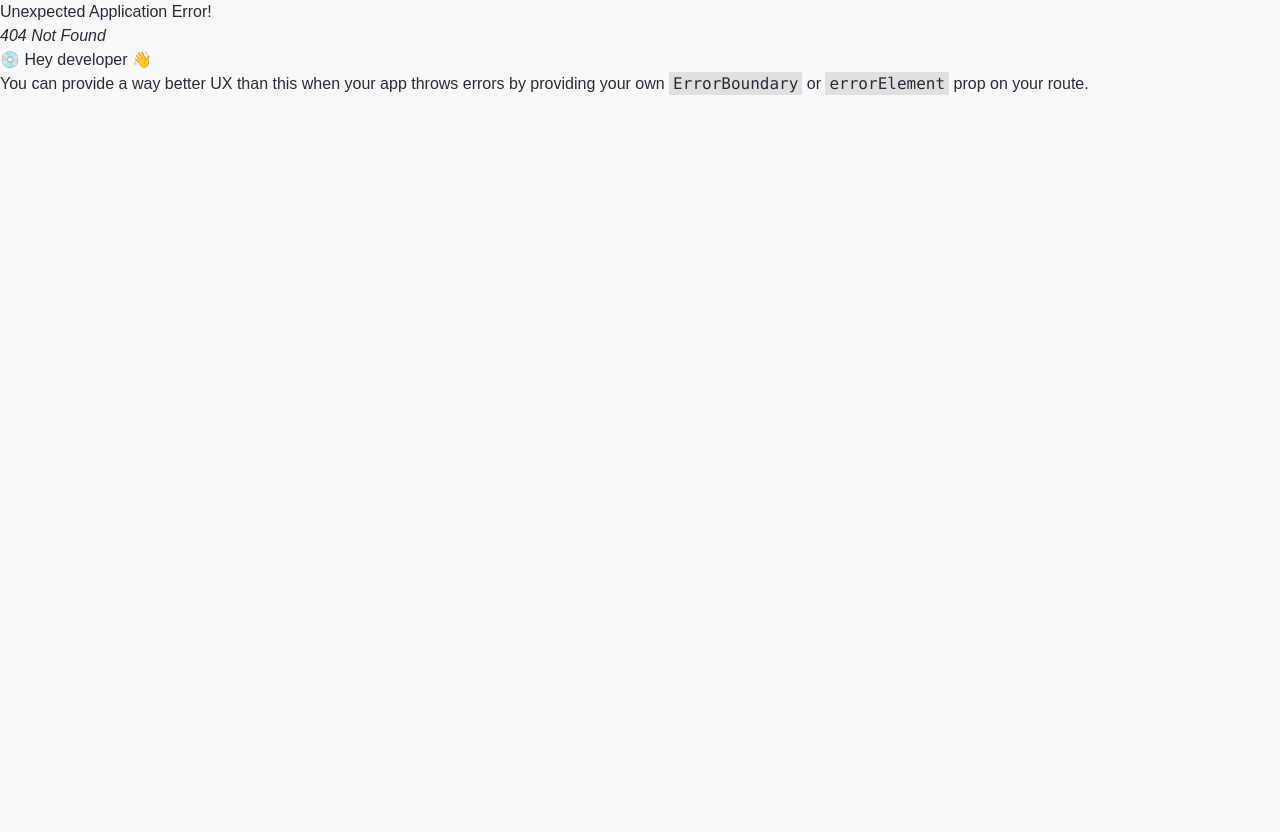
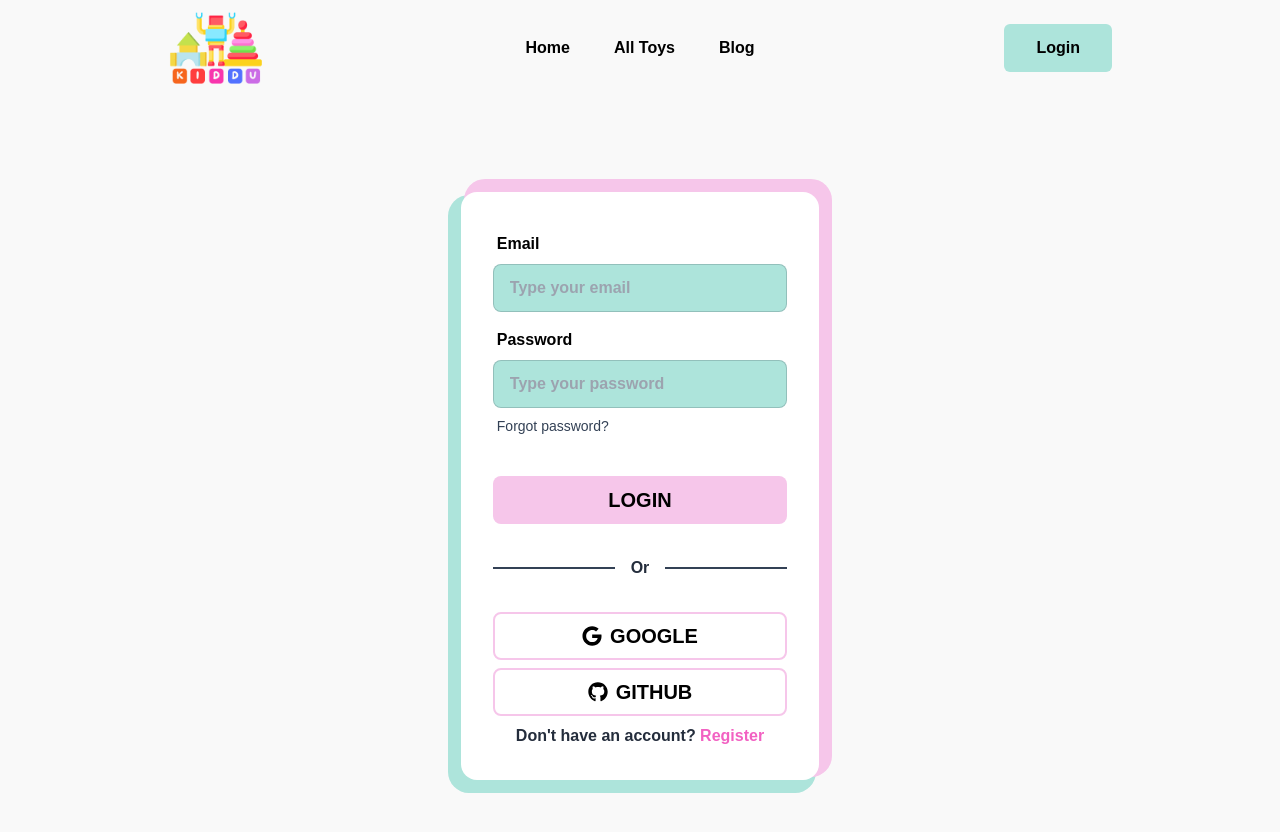
Before and after one commit to Arifprogrammer/kiddu.com-client, a React (Vite) app: page /signin in a window 1280 px wide. Before the commit this address had no page. Before the commit the page ends 800 px from the top, so only its background shows below. Built offline with nearby package versions, Linux system fonts and the light colour scheme.

Commit message:
added login route and login page

```diff
--- a/src/index.css
+++ b/src/index.css
@@ -10,3 +10,12 @@ body {
 .my-container {
   @apply lg:w-3/4 mx-auto;
 }
+.card {
+  box-shadow: 8px -8px 0px 5px rgba(246, 198, 234, 1),
+    -8px 8px 0px 5px rgba(173, 228, 219, 1);
+  /* -webkit-box-shadow: 4px -4px 0px 5px rgba(246, 198, 234, 1);
+  -moz-box-shadow: 4px -4px 0px 5px rgba(246, 198, 234, 1); */
+  /* box-shadow: -6px 8px 0px 5px rgba(173, 228, 219, 1);
+  -webkit-box-shadow: -6px 8px 0px 5px rgba(173, 228, 219, 1);
+  -moz-box-shadow: -6px 8px 0px 5px rgba(173, 228, 219, 1); */
+}
--- a/src/main.jsx
+++ b/src/main.jsx
@@ -7,6 +7,7 @@ import router from "./routes/Router";
 /* color for UI
 paste - #ADE4DB
 Pink - #F6C6EA
+deep pink - #F261C2
 bg -#F9F9F9 */
 
 ReactDOM.createRoot(document.getElementById("root")).render(
--- /dev/null
+++ b/src/pages/Login/Login/Login.jsx
@@ -0,0 +1,87 @@
+/* eslint-disable react/no-unescaped-entities */
+/* eslint-disable no-unused-vars */
+import { FaGithub, FaGoogle } from "react-icons/fa";
+import { Link } from "react-router-dom";
+import { ToastContainer } from "react-toastify";
+import "react-toastify/dist/ReactToastify.css";
+
+const Login = () => {
+  return (
+    <>
+      <div className="card w-[95%] lg:w-[28%] bg-white mx-auto my-12 lg:mt-24">
+        <form className="card-body p-5 lg:p-8">
+          <div className="form-control">
+            <label className="label">
+              <span className="label-text text-black font-semibold text-base">
+                Email
+              </span>
+            </label>
+            <input
+              name="email"
+              type="email"
+              placeholder="Type your email"
+              required
+              className="input input-bordered bg-[#ADE4DB] text-black font-semibold"
+            />
+          </div>
+          <div className="form-control">
+            <label className="label">
+              <span className="label-text text-black font-semibold text-base">
+                Password
+              </span>
+            </label>
+            <input
+              name="password"
+              type="password"
+              placeholder="Type your password"
+              required
+              className="input input-bordered bg-[#ADE4DB] text-black font-semibold"
+            />
+            <label className="label">
+              <a
+                href="#"
+                className="label-text-alt link link-hover text-slate-700 text-sm"
+              >
+                Forgot password?
+              </a>
+            </label>
+          </div>
+          <div className="form-control mt-6">
+            <button
+              type="submit"
+              className="btn bg-[#F6C6EA] text-black border-0 hover:bg-[#B4E4FF] text-base lg:text-xl"
+            >
+              Login
+            </button>
+            <div className="flex items-center my-8">
+              <div className="border-[1px] border-slate-700 w-full"></div>
+              <p className="px-4 font-bold">Or</p>
+              <div className="border-[1px] border-slate-700 w-full"></div>
+            </div>
+            <button
+              type="submit"
+              className="btn bg-transparent text-black border-[#F6C6EA] border-2 hover:text-black hover:bg-[#F6C6EA] hover:border-0 gap-2 text-base lg:text-xl"
+            >
+              <FaGoogle /> <span>Google</span>
+            </button>
+            <button
+              type="submit"
+              className="btn bg-transparent text-black border-[#F6C6EA] border-2 hover:text-black hover:bg-[#F6C6EA] hover:border-0 gap-2 text-base lg:text-xl mt-2"
+            >
+              <FaGithub /> <span>Github</span>
+            </button>
+          </div>
+          <p className="text-center font-semibold">
+            Don't have an account?{" "}
+            <Link to="/register" className="text-[#F261C2] font-bold">
+              Register
+            </Link>
+          </p>
+        </form>
+      </div>
+      <ToastContainer />
+    </>
+  );
+};
+
+export default Login;
--- a/src/routes/Router.jsx
+++ b/src/routes/Router.jsx
@@ -1,6 +1,7 @@
 import { createBrowserRouter } from "react-router-dom";
 import HomeLayout from "../layout/HomeLayout";
 import Home from "../pages/Home/Home/Home";
+import Login from "../pages/Login/Login/Login";
 
 const router = createBrowserRouter([
   {
@@ -15,6 +16,10 @@ const router = createBrowserRouter([
         path: "/about",
         element: <p>about</p>,
       },
+      {
+        path: "/signin",
+        element: <Login />,
+      },
     ],
   },
 ]);
```
